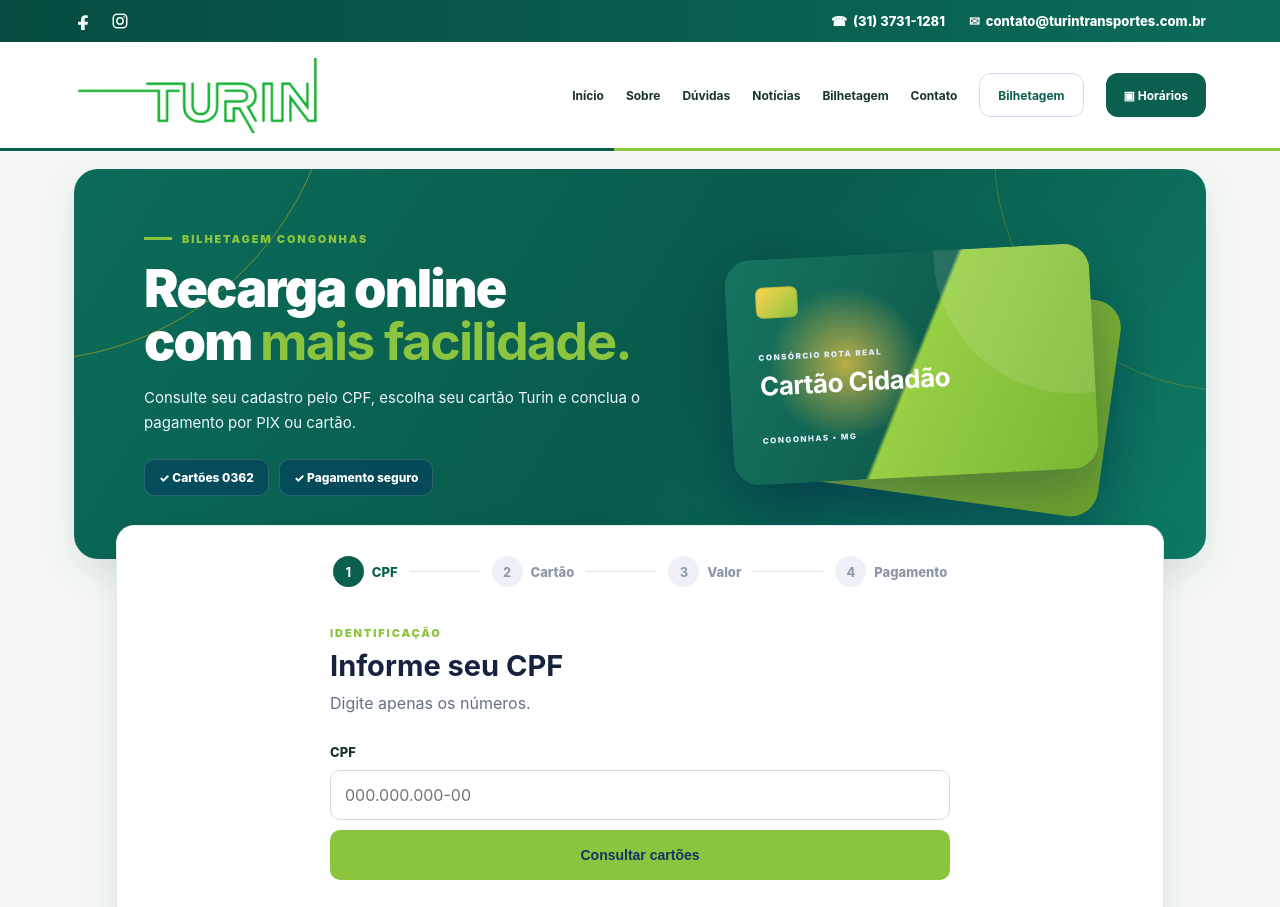
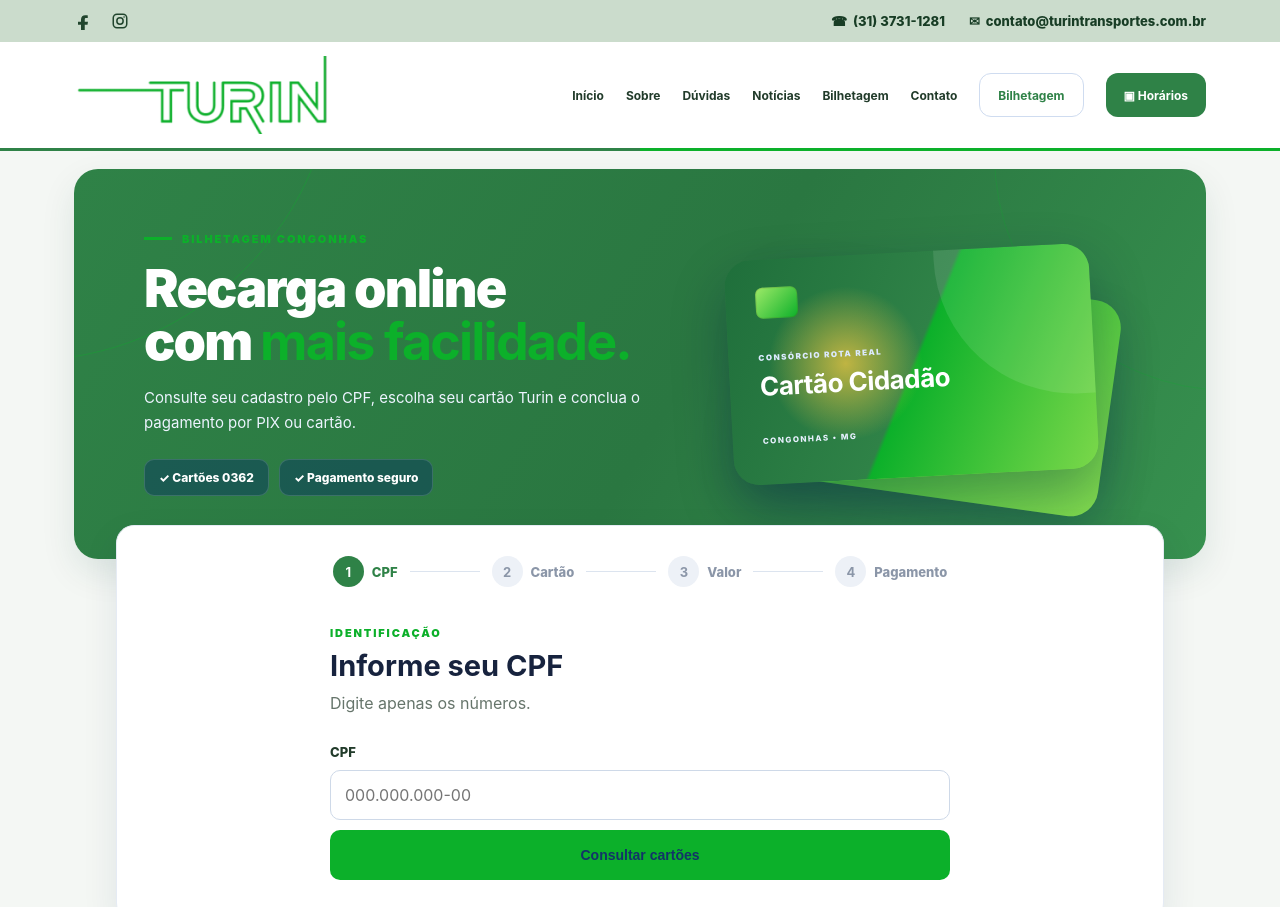
Before and after one commit to brunofpbb/vendaCongonhas, a website: page public/index.html in a window 1280 px wide. Shown: the top 907 px of the page. Drawn offline with Linux system fonts and the light colour scheme.

Commit message:
style: aproximar paleta do site Turin e aplicar logo oficial

```diff
--- a/public/style.css
+++ b/public/style.css
@@ -1,14 +1,14 @@
 :root{
-  --blue:#0b5f4f;
-  --blue-dark:#07473c;
-  --blue-deep:#063c34;
-  --blue-soft:#edf7f2;
-  --yellow:#8bc53f;
-  --yellow-dark:#6fa52d;
-  --ink:#17352f;
-  --muted:#667085;
-  --line:#d9e7e2;
-  --bg:#f4f7f5;
+  --blue:#2f8247;
+  --blue-dark:#246b39;
+  --blue-deep:#1b5630;
+  --blue-soft:#eef8f0;
+  --yellow:#0cb02a;
+  --yellow-dark:#079820;
+  --ink:#213b2a;
+  --muted:#66756b;
+  --line:#d7e7da;
+  --bg:#f4f7f4;
   --white:#fff;
   --danger:#a33a32;
 }
@@ -24,7 +24,10 @@
 
 /* ===== Cabeçalho no padrão do site institucional ===== */
 .site-shell{background:#fff}
-.utility-bar{background:linear-gradient(90deg,#064c40,#0b6c59);color:#fff}
+.utility-bar{
+  background:#cbdccc;
+  color:#183d25;
+}
 .utility-inner{
   max-width:1180px;
   min-height:42px;
@@ -70,8 +73,8 @@
 }
 .utility-contact{display:flex;gap:24px;font-size:13px;font-weight:800}
 .utility-contact a{display:flex;align-items:center;gap:6px}
-.utility-contact a:first-child{color:#fff}
-.utility-contact a:first-child::first-letter{color:var(--yellow)}
+.utility-contact a:first-child{color:#183d25}
+.utility-contact a:first-child::first-letter{color:var(--blue-dark)}
 
 .main-header{background:#fff}
 .main-header-inner{
@@ -86,8 +89,8 @@
 }
 .brand{display:flex;align-items:center;flex:0 0 auto}
 .brand img{
-  width:250px;
-  max-height:84px;
+  width:260px;
+  max-height:78px;
   object-fit:contain;
   object-position:left center;
   display:block;
@@ -130,14 +133,14 @@
 }
 .brand-stripe{
   height:3px;
-  background:linear-gradient(90deg,var(--blue) 0 48%,var(--yellow) 48% 100%);
+  background:linear-gradient(90deg,var(--blue) 0 50%,var(--yellow) 50% 100%);
 }
 
 /* ===== Conteúdo ===== */
 main{max-width:1180px;margin:auto;padding:18px 24px 54px}
 .hero{
   min-height:390px;
-  background:linear-gradient(122deg,#0b6c59 0%,#095b4c 54%,#0d7a63 100%);
+  background:linear-gradient(122deg,#2f8247 0%,#2a7741 54%,#37914f 100%);
   color:#fff;
   padding:56px 70px;
   display:grid;
@@ -154,7 +157,7 @@
   position:absolute;
   width:620px;
   height:620px;
-  border:1px solid rgba(255,184,0,.46);
+  border:1px solid rgba(12,176,42,.34);
   border-radius:50%;
   left:-360px;
   top:-430px;
@@ -164,7 +167,7 @@
   position:absolute;
   width:470px;
   height:470px;
-  border:1px solid rgba(255,184,0,.25);
+  border:1px solid rgba(12,176,42,.22);
   border-radius:50%;
   right:-260px;
   top:-250px;
@@ -215,7 +218,7 @@
   width:355px;
   height:218px;
   border-radius:28px;
-  background:linear-gradient(135deg,#8bc53f,#6fa52d);
+  background:linear-gradient(135deg,#0cb02a,#84dd4f);
   transform:rotate(8deg) translate(25px,20px);
   box-shadow:0 22px 45px rgba(3,33,79,.22);
 }
@@ -226,7 +229,7 @@
   border-radius:26px;
   background:
     radial-gradient(circle at 32% 48%,rgba(255,204,66,.7),rgba(255,204,66,0) 28%),
-    linear-gradient(115deg,#16755f 0%,#0f5f4f 50%,#97cf45 51%,#79b633 100%);
+    linear-gradient(115deg,#1f6f3b 0%,#2f8247 50%,#0cb02a 51%,#7bd84a 100%);
   transform:rotate(-3deg);
   box-shadow:0 24px 55px rgba(0,25,68,.32);
   padding:28px 30px;
@@ -246,7 +249,7 @@
   width:42px;
   height:31px;
   border-radius:7px;
-  background:linear-gradient(135deg,#ffd34e,#8bc53f);
+  background:linear-gradient(135deg,#9eea68,#0cb02a);
   margin-bottom:34px;
   box-shadow:inset 0 0 0 1px rgba(103,71,0,.16);
 }
@@ -761,27 +764,17 @@
 
 .turin-brand{
   display:flex;
-  flex-direction:column;
-  align-items:flex-start;
-  justify-content:center;
-  line-height:.9;
-  min-width:220px;
-}
-.turin-logo-main{
-  font-size:38px;
-  font-weight:950;
-  letter-spacing:.035em;
-  color:#0b6c59;
-}
-.turin-logo-sub{
-  margin-top:6px;
-  font-size:10px;
-  font-weight:900;
-  letter-spacing:.32em;
-  color:#6b7f79;
+  align-items:center;
+  justify-content:flex-start;
 }
 @media(max-width:760px){
-  .turin-brand{min-width:auto}
-  .turin-logo-main{font-size:31px}
-  .turin-logo-sub{font-size:8px}
+  .turin-brand img{
+    width:205px;
+    max-height:64px;
+  }
 }
+
+.utility-bar .social-links a,
+.utility-bar .utility-contact a{
+  color:#183d25;
+}
```
